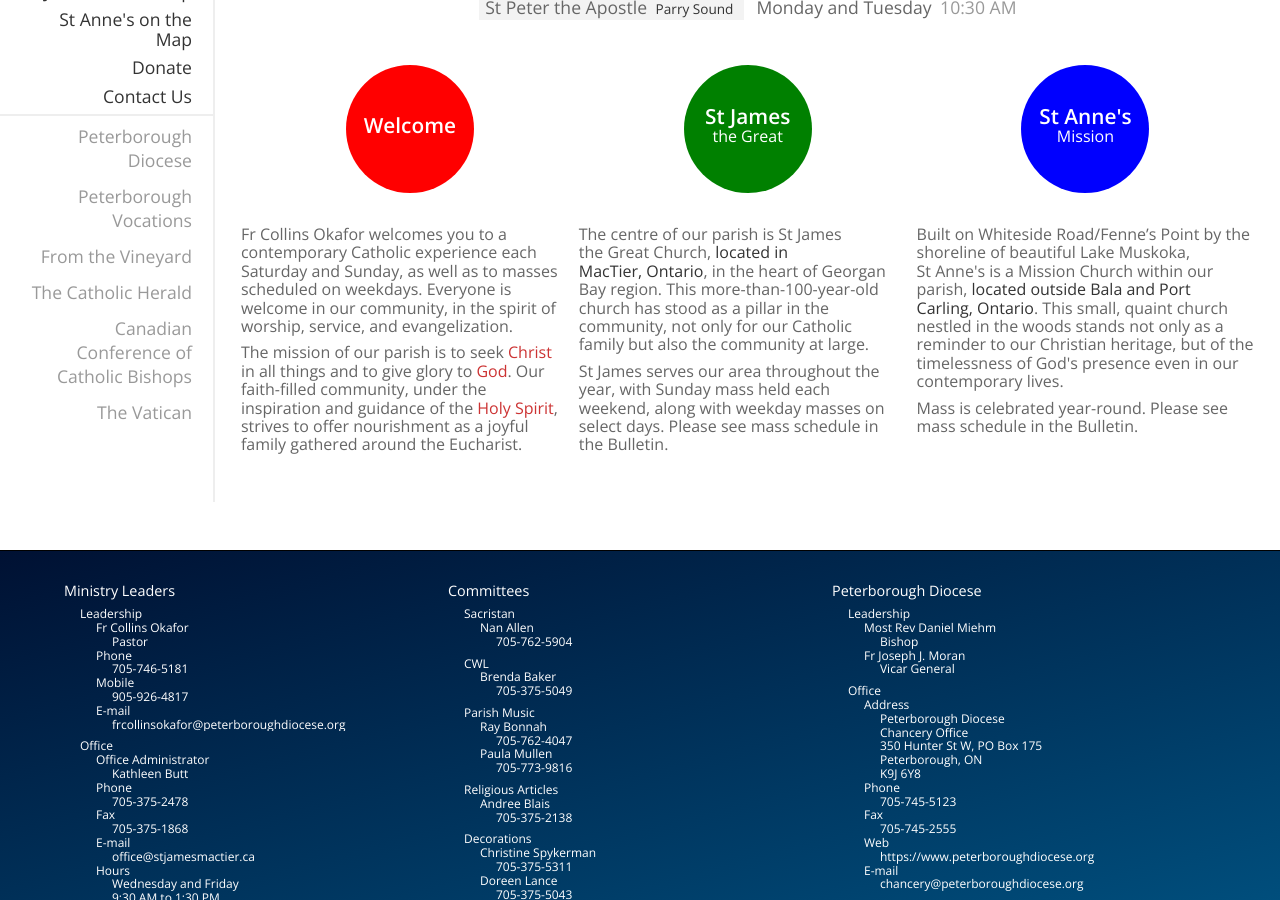
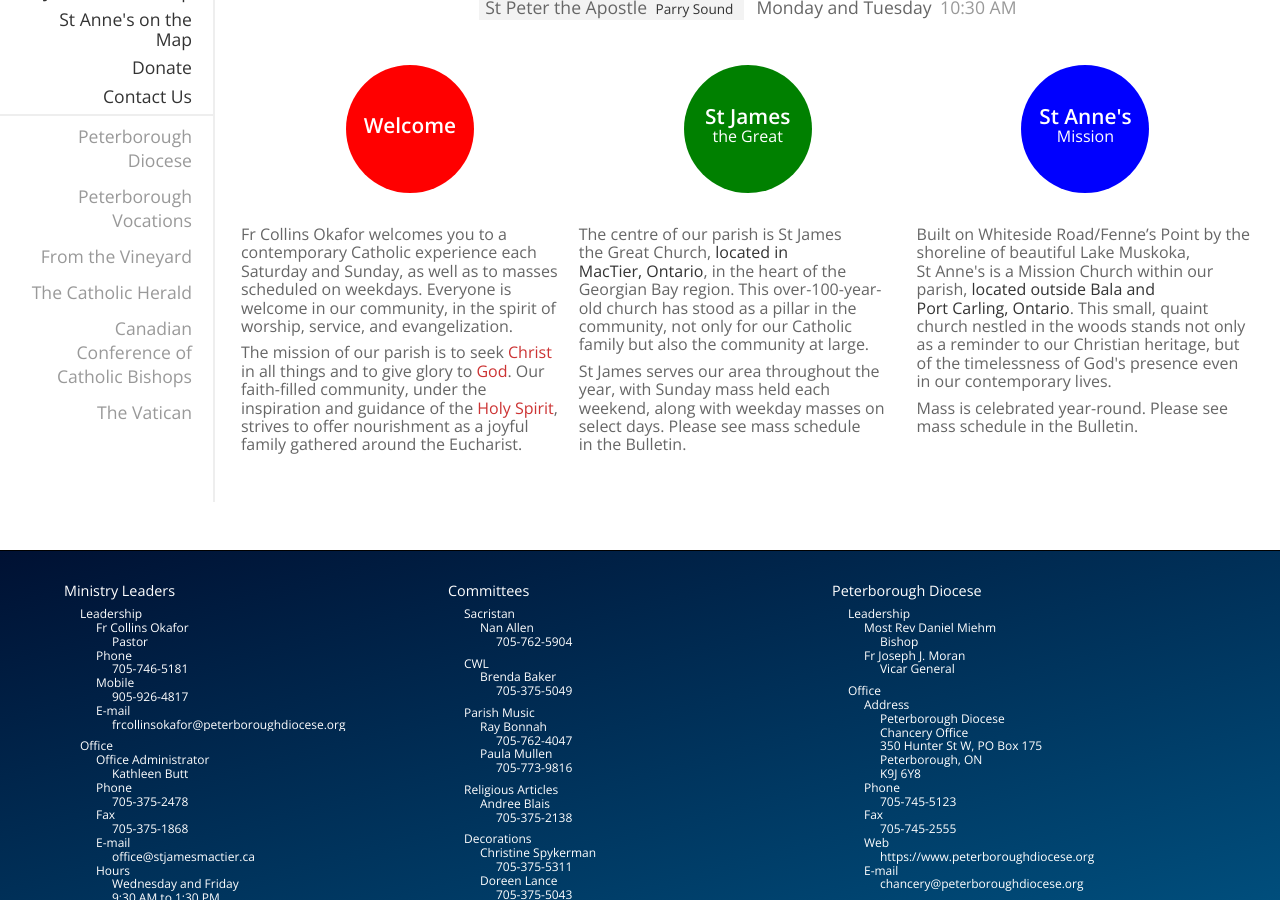
Before and after one commit to sdohtem/sdohtem.github.io, a Jekyll site: the page built from index.html, in a window 1280 px wide and 900 px high, scrolled down 854 px. Built offline with Jekyll 4.4.1, drawn with Linux system fonts in a browser that asks for light colours; nearby versions of some CDN libraries; part of the change alters nothing that is shown.

Commit message:
Corrected minor spelling errors, inserted many non-breaking-spaces to improve word wrapping at ends of paragraphs

```diff
--- a/_data/index.yml
+++ b/_data/index.yml
@@ -16,7 +16,7 @@ exposition:
       The mission of our parish is to seek *Christ* in all things and to give
       glory to *God*. Our faith-filled community, under the inspiration and
       guidance of the *Holy&nbsp;Spirit*, strives to offer nourishment as a
-      joyful family gathered around the Eucharist.
+      joyful family gathered around the&nbsp;Eucharist.
 
   -
     color: white
@@ -28,14 +28,14 @@ exposition:
     text: |
       The centre of our parish is St&nbsp;James the&nbsp;Great Church,
       [located in MacTier,&nbsp;Ontario](https://goo.gl/maps/UH2kHye9WgG2),
-      in the heart of Georgan Bay region.
-      This more-than-100-year-old church has stood as a pillar in the
-      community, not only for our Catholic family but also the community at
-      large.
+      in the heart of the Georgian&nbsp;Bay region.
+      This over-100-year-old church has stood as a pillar in the community,
+      not only for our Catholic family but also the
+      community&nbsp;at&nbsp;large.
 
       St James serves our area throughout the year, with Sunday mass held
       each weekend, along with weekday masses on select days.
-      Please see mass schedule in the Bulletin.
+      Please see mass schedule in&nbsp;the&nbsp;Bulletin.
 
   -
     color: white
@@ -45,13 +45,13 @@ exposition:
 
       Mission
     text: |
-      Built on Whiteside Road/Fenne's Point by the shoreline of beautiful
-      Lake Muskoka, St&nbsp;Anne&apos;s is a Mission Church within our
-      parish,
-      [located outside Bala and Port Carling,&nbsp;Ontario](https://goo.gl/maps/ARRuSdhUYqu).
+      Built on Whiteside&nbsp;Road/Fenne's&nbsp;Point by the shoreline of
+      beautiful Lake&nbsp;Muskoka, St&nbsp;Anne&apos;s is a Mission Church
+      within our parish,
+      [located outside Bala and Port&nbsp;Carling,&nbsp;Ontario](https://goo.gl/maps/ARRuSdhUYqu).
       This small, quaint church nestled in the woods stands not only as a
-      reminder to our Christian heritage, but of the timelessness of
-      God&apos;s presence even in our contemporary lives.
+      reminder to our Christian heritage, but of the timelessness of God&apos;s
+      presence even in our contemporary&nbsp;lives.
 
       Mass is celebrated year-round.
-      Please see mass schedule in the Bulletin.
+      Please see mass schedule in&nbsp;the&nbsp;Bulletin.
```
